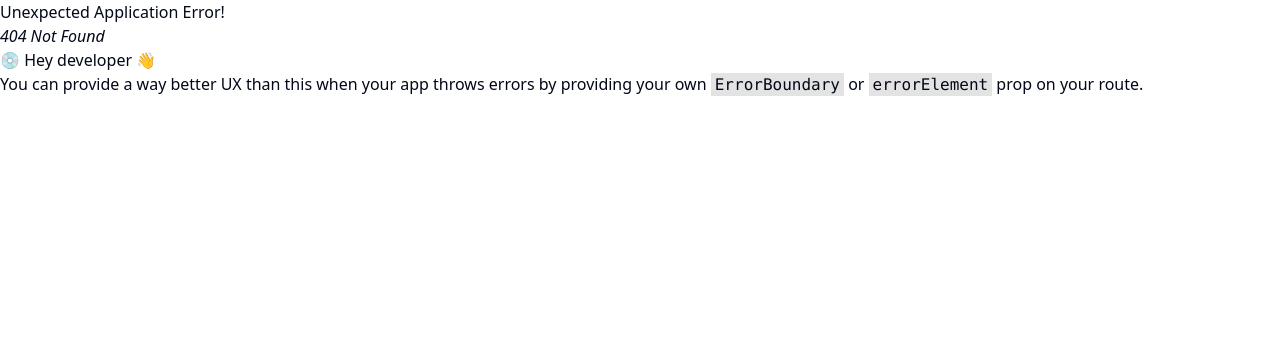
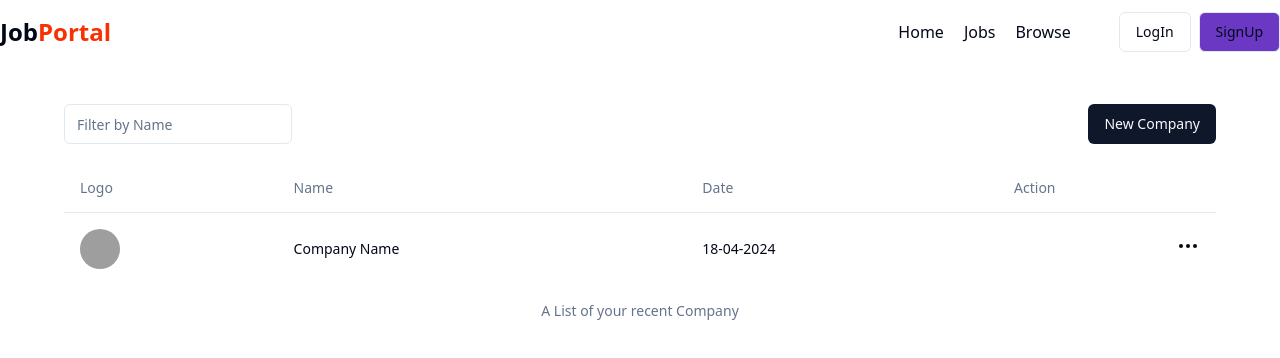
Before and after one commit to Gauravkaushik-1206/Job-Portal, a React (Vite) app in the folder job-portal-frontend/: page /admin/companies in a window 1280 px wide. Before the commit this address had no page. Shown: the top 358 px of the page. Built offline with nearby package versions, Linux system fonts and the light colour scheme; grey boxes are pictures that could not be loaded.

Commit message:
user complete

```diff
--- a/job-portal-frontend/src/components/Home.jsx
+++ b/job-portal-frontend/src/components/Home.jsx
@@ -1,12 +1,21 @@
-import React from 'react'
+import React, { useEffect } from 'react'
 import Navbar from './shared/Navbar'
 import HeroSection from './HeroSection'
 import CategoryCarsousel from './CategoryCarsousel'
 import LatestJobs from './LatestJobs'
 import Footer from './shared/Footer'
 import useGetAllJob from '@/hooks/useGetAllJob'
+import { useSelector } from 'react-redux'
+import { useNavigate } from 'react-router-dom'
 
 const Home = () => {
+  const {user} = useSelector(store=>store.auth);
+  const navigate = useNavigate();
+  useEffect(()=>{
+    if(user?.role==='recruiter'){
+      navigate("/admin/companies");
+    }
+  })
   useGetAllJob();
   return (
     <div>
--- /dev/null
+++ b/job-portal-frontend/src/components/admin/Companies.jsx
@@ -0,0 +1,28 @@
+import React from 'react'
+import Navbar from '../shared/Navbar'
+import { Input } from '../ui/input'
+import { Button } from '../ui/button'
+import CompaniesTable from './CompaniesTable'
+import { useNavigate } from 'react-router-dom'
+
+const Companies = () => {
+    const navigate = useNavigate();
+  return (
+    <div>
+        <Navbar></Navbar>
+        <div className='max-w-6xl mx-auto my-10'>
+            <div className='flex items-center justify-between my-5'>
+                <Input
+                className='w-fit'
+                placeholder="Filter by Name"
+                ></Input>
+                <Button onClick={()=> navigate("/admin/companies/create")}>New Company</Button>
+            </div>
+            <CompaniesTable></CompaniesTable>
+
+        </div>
+    </div>
+  )
+}
+
+export default Companies
--- /dev/null
+++ b/job-portal-frontend/src/components/admin/CompaniesTable.jsx
@@ -0,0 +1,45 @@
+import React from 'react'
+import { Table, TableBody, TableCaption, TableCell, TableHead, TableHeader, TableRow } from '../ui/table'
+import { Avatar, AvatarImage } from '../ui/avatar'
+import { Popover, PopoverContent, PopoverTrigger } from '../ui/popover'
+import { Edit2, MoreHorizontal } from 'lucide-react'
+
+const CompaniesTable = () => {
+  return (
+    <div>
+       <Table>
+            <TableCaption>A List of your recent Company</TableCaption>
+            <TableHeader>
+                <TableRow>
+                    <TableHead>Logo</TableHead>
+                    <TableHead>Name</TableHead>
+                    <TableHead>Date</TableHead>
+                    <TableHead>Action</TableHead>
+                </TableRow>
+            </TableHeader>
+            <TableBody>
+                <TableCell>
+                    <Avatar>
+                        <AvatarImage src="https://tse2.mm.bing.net/th?id=OIP.NXILvymg8PHUgZW6_b7fegHaHa&pid=Api&P=0&h=180"></AvatarImage>
+                    </Avatar>
+                </TableCell>
+                <TableCell>Company Name</TableCell>
+                <TableCell>18-04-2024</TableCell>
+                <TableCell className='text-right cursor-pointer'>
+                    <Popover>
+                        <PopoverTrigger><MoreHorizontal></MoreHorizontal></PopoverTrigger>
+                        <PopoverContent className='w-32'>
+                            <div className='flex items-center gap-2 cursor-pointer'>
+                                <Edit2 className='w-4'></Edit2>
+                                <span>Edit</span>
+                            </div>
+                        </PopoverContent>
+                    </Popover>
+                </TableCell>
+            </TableBody>
+       </Table>
+    </div>
+  )
+}
+
+export default CompaniesTable
--- /dev/null
+++ b/job-portal-frontend/src/components/admin/CompanyCreate.jsx
@@ -0,0 +1,60 @@
+import React, { useState } from 'react'
+import Navbar from '../shared/Navbar'
+import { Label } from '../ui/label'
+import { Input } from '../ui/input'
+import { Button } from '../ui/button'
+import { useNavigate } from 'react-router-dom'
+import axios from 'axios'
+import { Company_API_End_Point } from '@/utils/constant'
+import { toast } from 'sonner'
+import { useDispatch } from 'react-redux'
+import { setSingleCompany } from '@/redux/companySlice'
+
+const CompanyCreate = () => {
+    const [companyName,setCompany]=useState();
+    const navigate = useNavigate();
+    const dispatch = useDispatch();
+    const registerCompany = async ()=>{
+        try {
+            const res = await axios.post(`${Company_API_End_Point}/register`,{companyName},{
+                headers:{
+                    "Content-Type":"application/json"
+                },
+                withCredentials:true
+            })
+            if(res?.data?.success){
+                dispatch(setSingleCompany(res?.data?.company));
+                toast.success(res?.data?.message);
+                const companyId = res?.data?.company?._id;
+                navigate(`/admin/companies/${companyId}`)
+            }
+        } catch (error) {
+            console.log(error)
+            toast.error(error.response.data.message);
+        }
+    }
+  return (
+    <div>
+        <Navbar></Navbar>
+        <div className='max-w-4xl mx-auto'>
+            <div className='my-10'>
+                <h1 className='font-bold text-2xl'>Your Company Name</h1>
+                <p className='text-gray-500'>What would you like to give your company name? You can change it later</p>
+            </div>
+            <Label>Company Name</Label>
+            <Input
+            type="text"
+            className='my-2'
+            placeholder='jobHunt, Microsoft, etc.'
+            onChange={(e)=>setCompany(e.target.value)}
+            ></Input>
+            <div className='flex items-center gap-2 my-10'>
+                <Button variant="outline" onClick={()=> navigate("/admin/companies")}>Cancel</Button>
+                <Button onClick={registerCompany}>Continue</Button>
+            </div>
+        </div>
+    </div>
+  )
+}
+
+export default CompanyCreate
--- /dev/null
+++ b/job-portal-frontend/src/components/admin/CompanySetup.jsx
@@ -0,0 +1,11 @@
+import React from 'react'
+
+const CompanySetup = () => {
+  return (
+    <div>
+      Company Setup
+    </div>
+  )
+}
+
+export default CompanySetup
--- a/job-portal-frontend/src/components/shared/Navbar.jsx
+++ b/job-portal-frontend/src/components/shared/Navbar.jsx
@@ -44,9 +44,20 @@ const Navbar = () => {
             </div>
             <div className='flex items-center gap-12'>
                 <ul className='flex font-medium items-center gap-5'>
+                    {
+                        user && user?.role==='recruiter' ? (
+                            <>
+                                <li><Link to='/admin/companies'>Companies</Link></li>
+                                <li><Link to='/admin/jobs'>Jobs</Link></li>
+                            </>
+                        ):(
+                            <>
                                 <li><Link to='/'>Home</Link></li>
                                 <li><Link to='/jobs'>Jobs</Link></li>
                                 <li><Link to='/browse'>Browse</Link></li>
+                            </>
+                        )
+                    }
                 </ul>
                 {
                     !user?(
@@ -73,10 +84,14 @@ const Navbar = () => {
                                     </div>
                                 </div>
                                 <div className="flex flex-col my-2 text-gray-600">
+                                    {
+                                        user && user?.role==='student' && (
                                             <div className="flex w-fit items-center gap-2 cursor-pointer">
                                                 <User2></User2>
                                                 <Button variant="link"><Link to="/profile">View Profile</Link></Button>
                                             </div>
+                                        )
+                                    }
                                     <div className="flex w-fit items-center gap-2 cursor-pointer">
                                         <LogOut></LogOut>
                                         <Button onClick={logoutHandler} variant="link">LogOut</Button>
@@ -86,8 +101,6 @@ const Navbar = () => {
                         </Popover>
                     )
                 }
-
-
             </div>
         </div>
     </div>
--- /dev/null
+++ b/job-portal-frontend/src/redux/companySlice.js
@@ -0,0 +1,15 @@
+import { createSlice } from "@reduxjs/toolkit";
+
+const companySlice = createSlice({
+    name:"company",
+    initialState:{
+        singleCompany:null
+    },
+    reducers:{
+        setSingleCompany:(state,action)=>{
+            state.singleCompany=action.payload;
+        }
+    }
+});
+export const {setSingleCompany}=companySlice.actions;
+export default companySlice.reducer;
--- a/job-portal-frontend/src/redux/store.js
+++ b/job-portal-frontend/src/redux/store.js
@@ -1,6 +1,8 @@
 import { combineReducers, configureStore } from "@reduxjs/toolkit";
 import authSlice from "./authSlice";
 import jobSlice from "./jobSlice"
+import companySlice from "./companySlice"
+
 import {
     persistStore,
     persistReducer,
@@ -23,6 +25,7 @@ const persistConfig = {
 const rootReducer = combineReducers({
     auth:authSlice,
     job:jobSlice,
+    company:companySlice,
 })
 
 const persistedReducer = persistReducer(persistConfig, rootReducer)
--- a/job-portal-frontend/src/utils/constant.js
+++ b/job-portal-frontend/src/utils/constant.js
@@ -1,3 +1,4 @@
 export const User_API_End_Point = "http://localhost:8000/api/v1/user";
 export const Job_API_End_Point = "http://localhost:8000/api/v1/user/job";
 export const Application_API_End_Point = "http://localhost:8000/api/v1/user/application";
+export const Company_API_End_Point = "http://localhost:8000/api/v1/user/company";
```
Also changed, not shown: job-portal-frontend/src/App.jsx (+16 -0 lines). Lines whose indentation alone changed are shown as unchanged.
